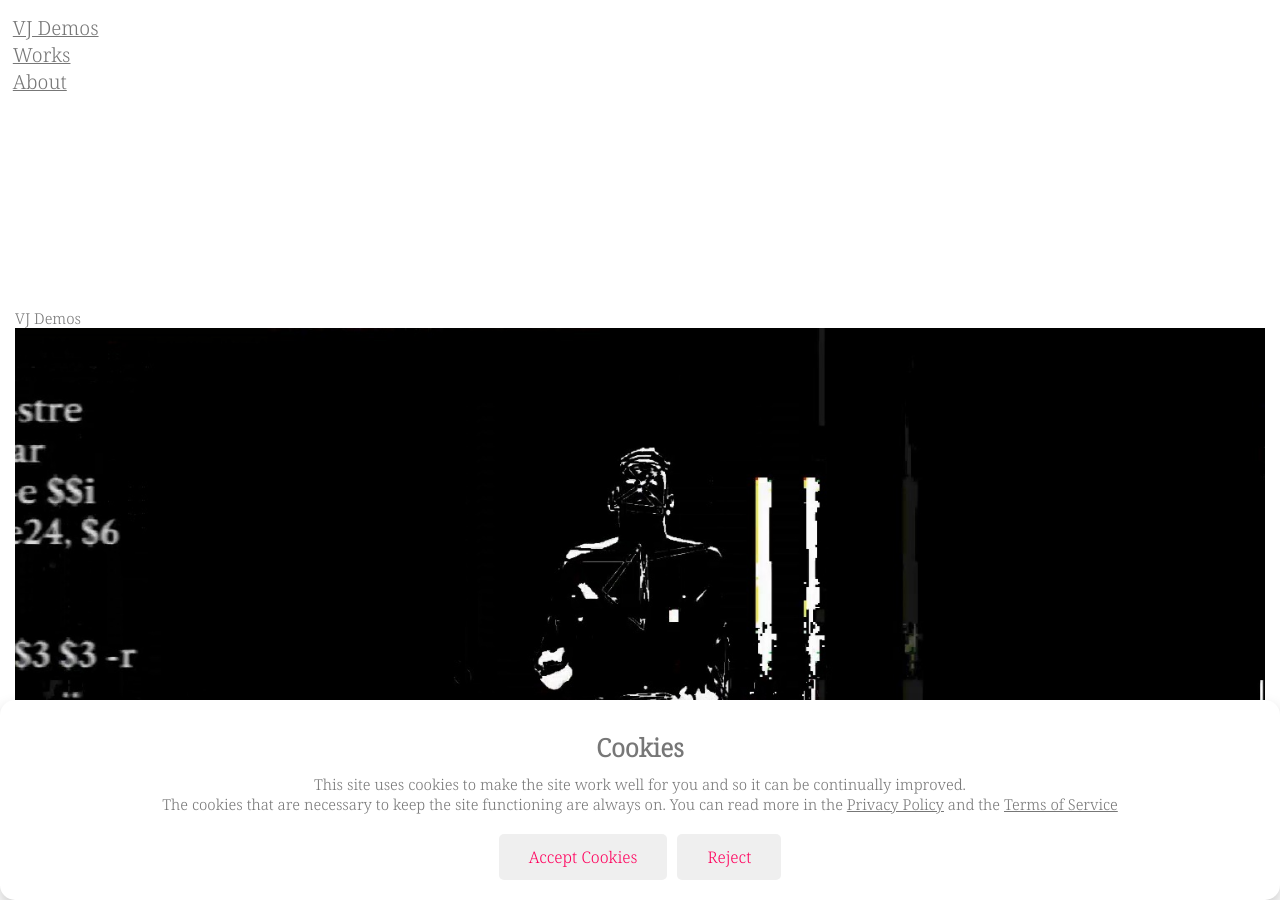
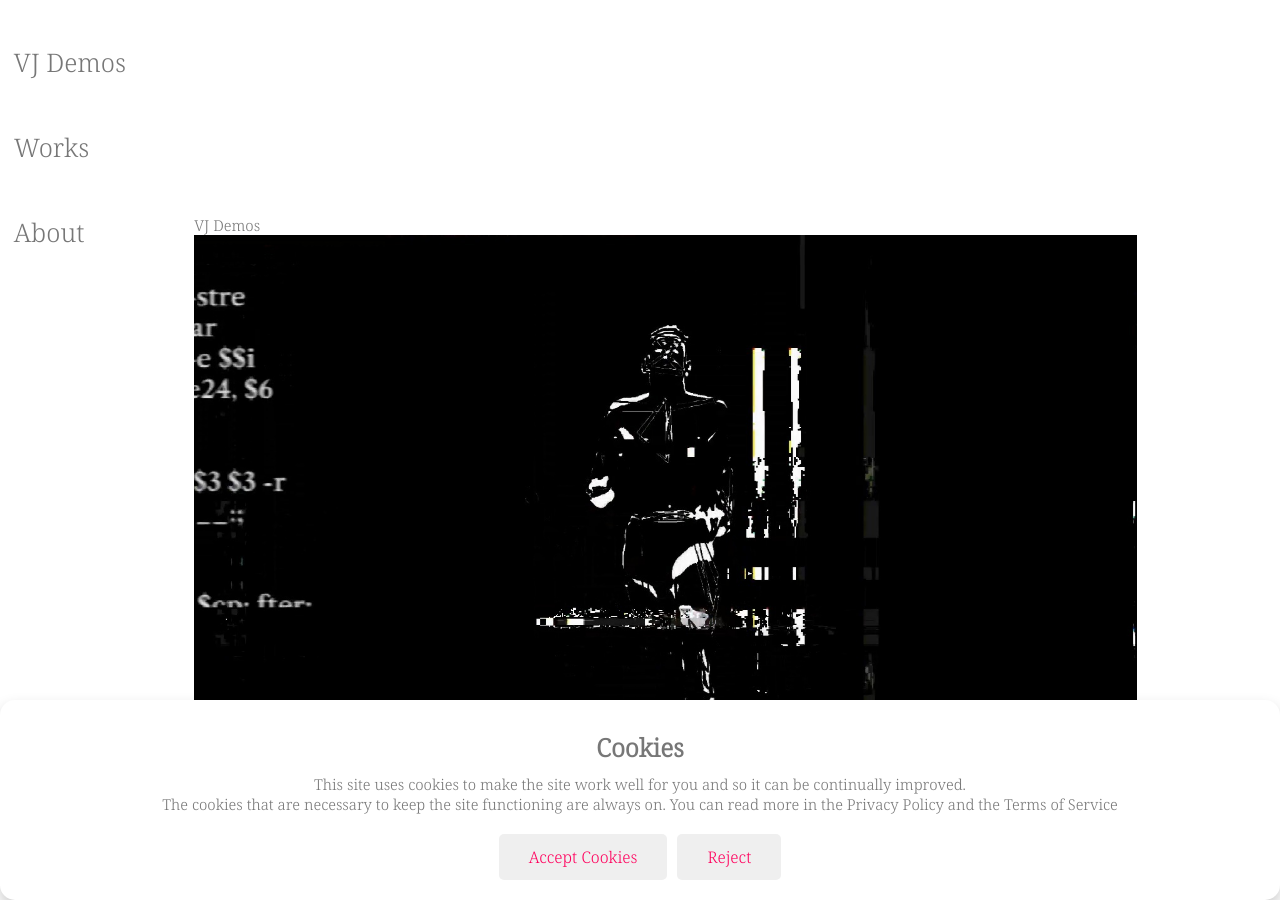
Before and after one commit to twilightcourier/twilightcourier.github.io, a Jekyll site: the page built from index copy.html, in a window 1280 px wide and 900 px high. Built offline with Jekyll 4.4.1, drawn with Linux system fonts in a browser that asks for light colours.

Commit message:
git was corrupted and had to save work and reinit

```diff
--- a/_layouts/default.html
+++ b/_layouts/default.html
@@ -20,7 +20,7 @@ audio reactive, Club Kaiku, Twilight Courier, twilightcourier, hardcore VJ, spee
         specialised audio reactive video loops ” />
 
     <meta name="viewport" content="width=device-width" />
-<meta name="viewport" content="width=device-width, initial-scale=1.0">
+    <meta name="viewport" content="width=device-width, initial-scale=1, minimum-scale=1"">
 
     <link rel="stylesheet" href="{{ site.baseurl }}/css/style.css" />
     <link rel="stylesheet" href="{{ site.baseurl }}/css/tile1.css" />
@@ -36,6 +36,11 @@ audio reactive, Club Kaiku, Twilight Courier, twilightcourier, hardcore VJ, spee
 
     <div class="info-container1">
         {% include cookie_banner.html %}
+
+        <div class="child-top_divide">
+
+        </div>
+
 
         <div class="child-header1">
             {% include header.html %}
--- a/css/header.css
+++ b/css/header.css
@@ -1,14 +1,46 @@
 .header-items {
-    font-size: 1.3rem;
     position: fixed;
-    top: -1.3%;
+    top: 5%;
     display: flex;
     justify-content: left;
     flex-direction: column;
-    margin-left: 1%;
-    padding-top: 2%;
     flex-wrap: nowrap;
-    gap: 1.em;
+    gap: 2.0em;
     z-index: 3;
     list-style-type: none;
+    text-decoration: none;
+    font-size: 1.7rem;
+    padding-bottom: 0%;
+    background-color: #ffffff00;
+
+
 }
+
+a {
+    text-decoration: none
+}
+
+
+
+.header-items a:hover {
+    color: #ff015d;
+    text-decoration: underline;
+}
+
+
+
+@media all and (orientation: portrait) and (width <=576px) {
+
+    .info-container1 {
+        grid-template-columns: 1fr 3fr;
+        margin-left: 5.08%;
+    }
+
+    .header-items {
+        flex-direction: row;
+        top: 1%;
+        padding-bottom: 4.5%;
+        background-color: #ffffff;
+    }
+
+}
--- a/css/style.css
+++ b/css/style.css
@@ -32,23 +32,41 @@ body {
 
 .info-container1 {
     display: grid;
+    grid-gap: 1%;
+    grid-template-areas: "top_divide top_divide" "header1 content1" "footer1 footer1";
+    margin-left: 1.08%;
+    margin-right: 10%;
     grid-template-columns: 1fr;
-    grid-template-rows: repeat(auto-fit, minmax(16.25em, 1fr));
-    grid-gap: 1vw;
+    min-width: 350px;
 
-    height: auto;
-    grid-template-areas: "header1" "content1" "footer1";
 
+}
+
+.child-top_divide {
+    grid-area: top_divide;
+    width: 100%;
+    background-color: #ffffff;
+    height: 4%;
+    position: fixed;
+    top: 0;
 }
 
 .child-header1 {
     grid-area: header1;
+    width: 100%;
+
+
+
 
 }
 
 .child-content1 {
     grid-area: content1;
     margin: 1em;
+    margin-left: 15%;
+
+
+
 
 
 
@@ -60,20 +78,25 @@ body {
     margin: 1em;
 }
 
+.table-nav {
+    display: flex;
+    flex-direction: column;
+    font-size: 1.5rem;
+    text-decoration: underline;
+    margin-bottom: 5%;
+    margin-top: 1%;
+    border: 2.5px solid #777;
+    box-sizing: content-box;
+    padding: 8px;
+    padding-right: 15px;
+    padding-left: 6px;
 
-.main-nav ul {
-    font-size: 1.3rem;
-    position: fixed;
-    top: -1.3vh;
-    display: flex;
-    justify-content: left;
-    flex-direction: column;
-    margin-left: -7.4vw;
-    padding-top: 2vh;
-    flex-wrap: nowrap;
-    gap: 1.7vw;
-    z-index: 3;
-    list-style-type: none;
+}
+
+
+.table-nav-border-container {
+    display: inline-flex
+
 }
 
 
@@ -230,3 +253,14 @@ a:hover {
     padding-bottom: 10vh;
 
 }
+
+
+@media all and (width <=576px) {
+
+    .info-container1 {
+        grid-template-columns: 1fr 3fr;
+        margin-left: 5.08%;
+    }
+
+
+}
--- a/css/tile1.css
+++ b/css/tile1.css
@@ -1,4 +1,8 @@
+.tile-header-group-container {
+    display: flex;
+    flex-direction: column;
 
+}
 
 .tile-group {
     display: grid;
@@ -9,7 +13,7 @@
     max-width: 100%;
     transform-origin: left top;
     column-gap: 0.2em;
-    margin-left: 20%;
+
 }
 
 .tile-group * {
@@ -84,3 +88,12 @@
     word-wrap: break-word;
 
 }
+
+@media all and (width <=576px) {
+
+    .tile-group {
+        grid-template-columns: repeat(auto-fill, minmax(100%, 1fr));
+    }
+
+
+}
```
Also changed, not shown: index.html (+23 -4 lines). Lines whose indentation alone changed are shown as unchanged.
